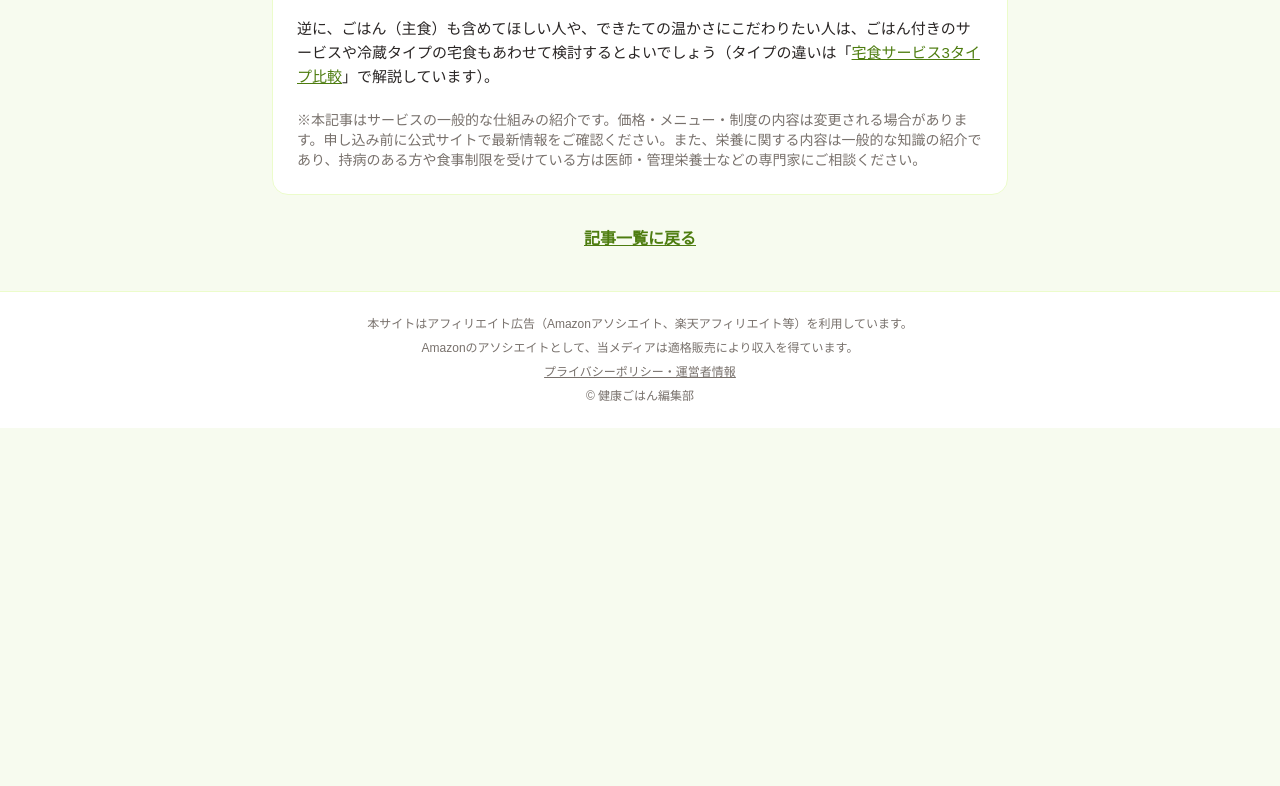
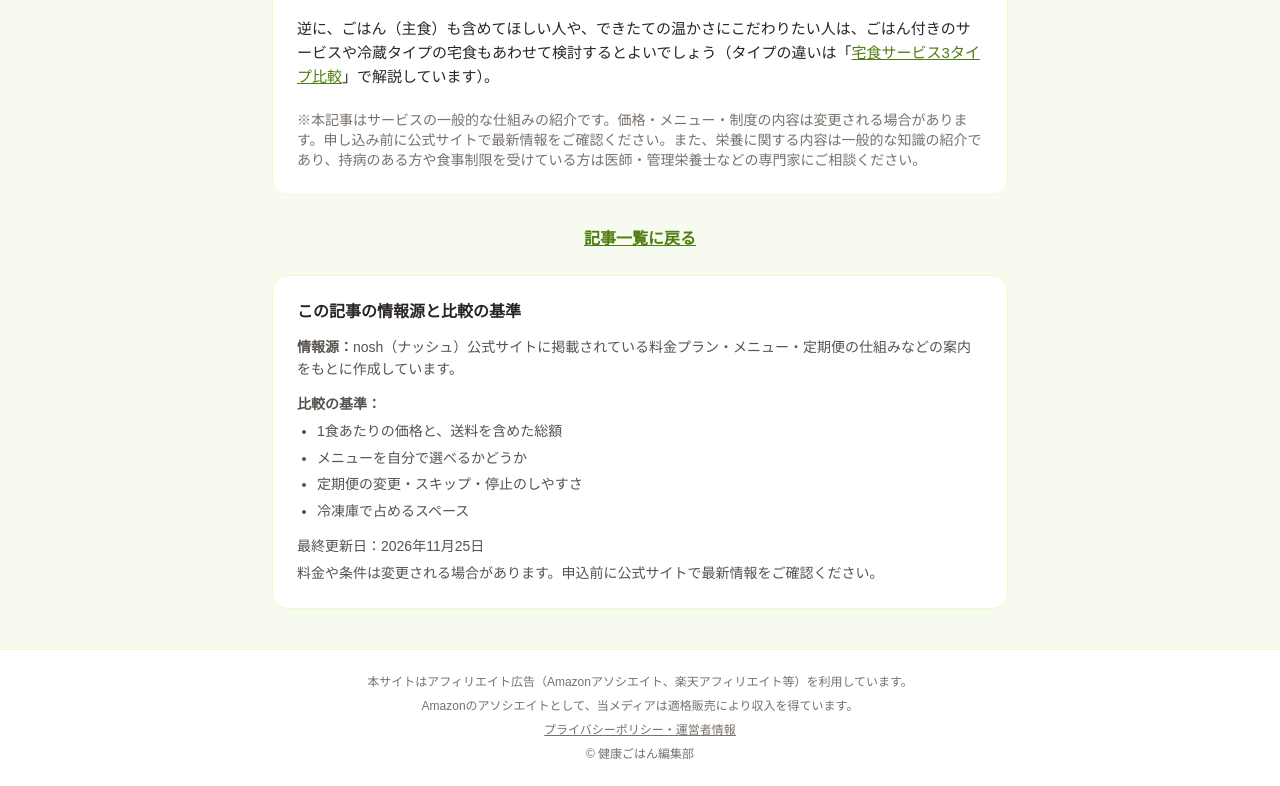
Before and after one commit to omni-labo/takushoku-navi, a plain HTML site: page nosh.html in a window 1280 px wide. Shown: the part 1636-2422 px from the top of the page. Before the commit the page ends 2064 px from the top, so only its background shows below. Drawn offline with nearby package versions, Linux system fonts and the light colour scheme.

Commit message:
情報源と比較の基準ブロックを追加

```diff
--- a/nosh.html
+++ b/nosh.html
@@ -72,6 +72,20 @@
   <div class="mt-8 text-center">
     <a href="index.html#articles" class="text-lime-700 font-bold underline">記事一覧に戻る</a>
   </div>
+
+  <div class="bg-white rounded-2xl border border-lime-100 p-6 mt-6 text-sm leading-relaxed text-stone-600">
+    <h2 class="font-bold text-base text-stone-800">この記事の情報源と比較の基準</h2>
+    <p class="mt-3"><strong>情報源：</strong>nosh（ナッシュ）公式サイトに掲載されている料金プラン・メニュー・定期便の仕組みなどの案内をもとに作成しています。</p>
+    <p class="mt-3"><strong>比較の基準：</strong></p>
+    <ul class="list-disc pl-5 mt-1 space-y-1">
+      <li>1食あたりの価格と、送料を含めた総額</li>
+      <li>メニューを自分で選べるかどうか</li>
+      <li>定期便の変更・スキップ・停止のしやすさ</li>
+      <li>冷凍庫で占めるスペース</li>
+    </ul>
+    <p class="mt-3">最終更新日：2026年11月25日</p>
+    <p class="mt-1">料金や条件は変更される場合があります。申込前に公式サイトで最新情報をご確認ください。</p>
+  </div>
 </main>
 
 <footer class="bg-white border-t border-lime-100">
```
Also changed, not shown: hikaku.html (+14 -0 lines).
